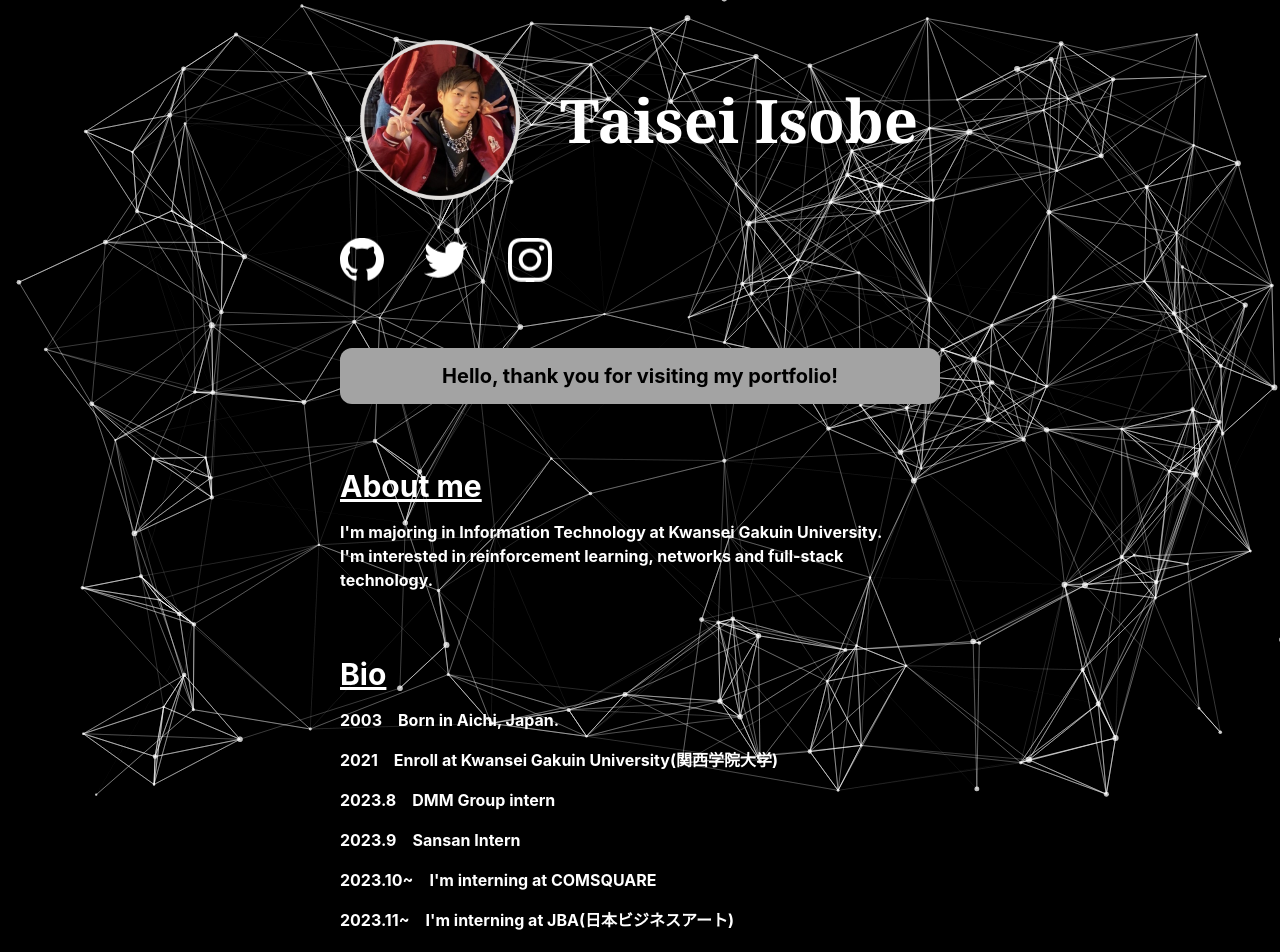
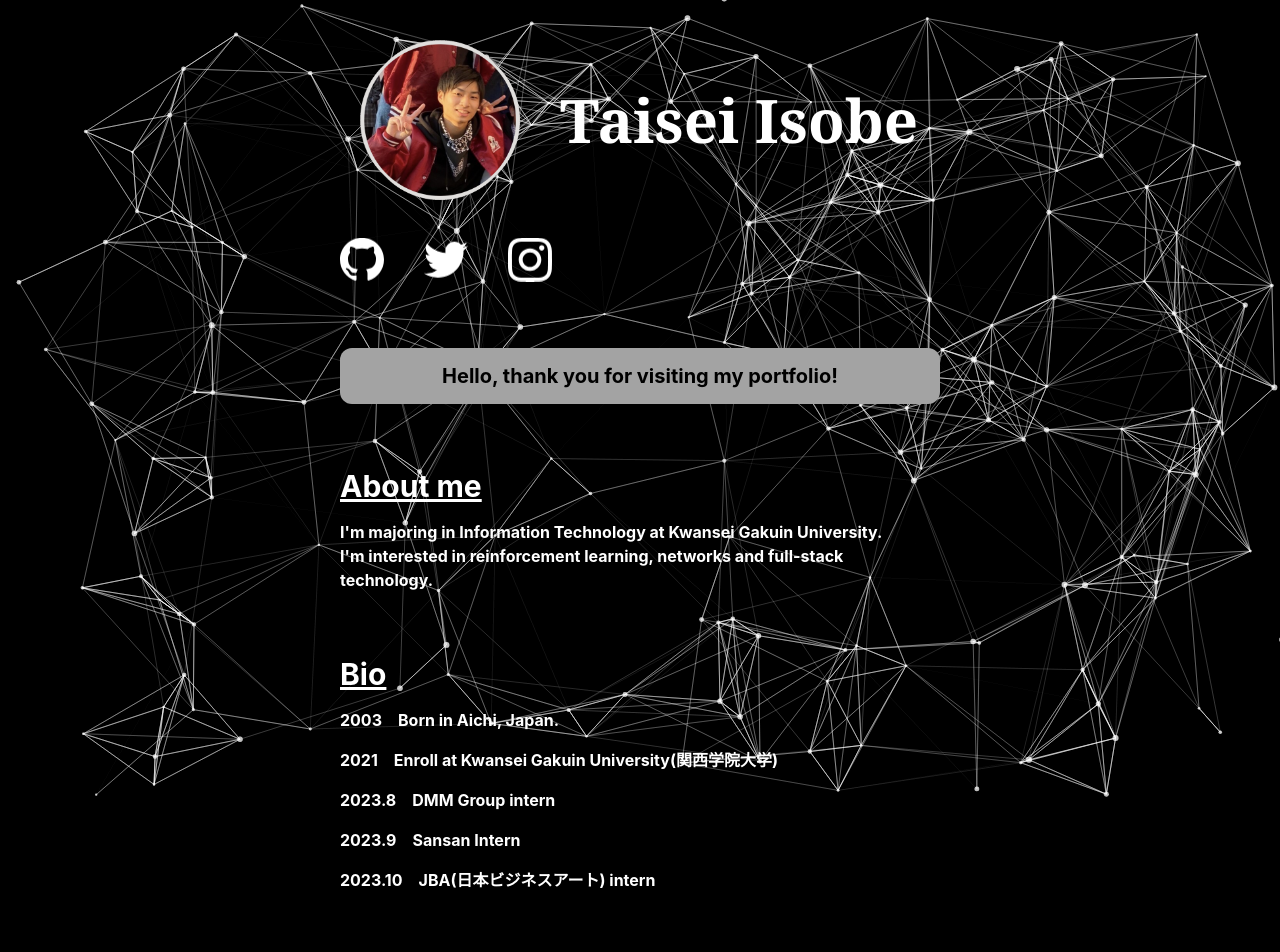
Before and after one commit to taisei25864/portfolio, a React (Create React App) app: page / in a window 1280 px wide. Shown: the top 952 px of the page. Built offline with nearby package versions, Linux system fonts and the light colour scheme.

Commit message:
change intern info

```diff
--- a/src/App.js
+++ b/src/App.js
@@ -95,8 +95,7 @@ function App() {
             <p>2021&emsp;Enroll at Kwansei Gakuin University(関西学院大学)</p>
             <p>2023.8&emsp;DMM Group intern</p>
             <p>2023.9&emsp;Sansan Intern </p>
-            <p>2023.10~&emsp;I'm interning at COMSQUARE</p>
-            <p>2023.11~&emsp;I'm interning at JBA(日本ビジネスアート)</p>
+            <p>2023.10&emsp;JBA(日本ビジネスアート) intern</p>
           </div>
           <div className='space-y-4 mt-16'>
             <h2 className='text-3xl underline'>Award</h2>
```
